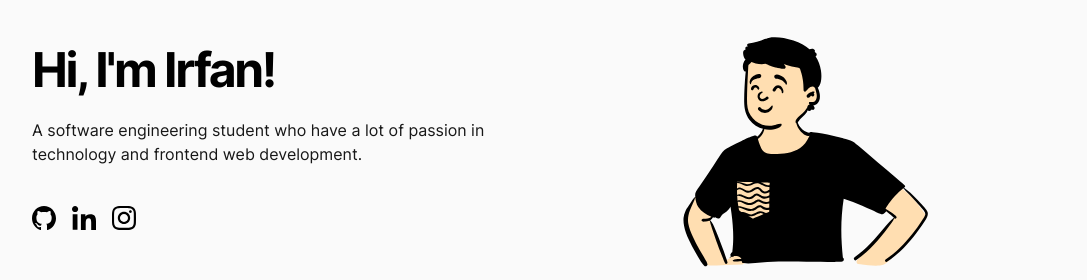
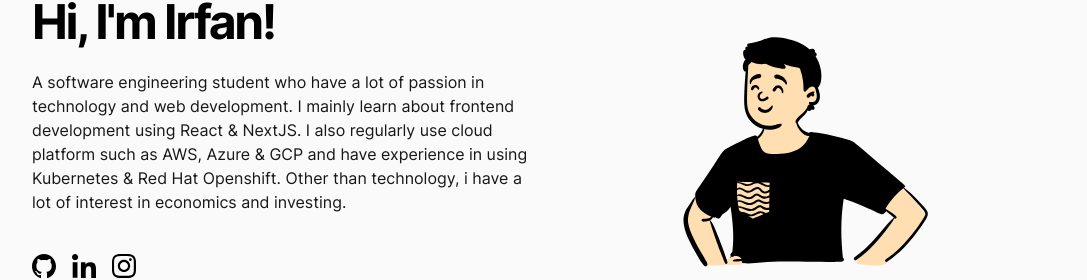
Before and after one commit to irfan44/irfannm, a Next.js app: page / in a window 1280 px wide. Shown: the part 166-446 px from the top of the page, without its empty margins (96-1183 px from the left). Built offline with nearby package versions, Linux system fonts and the light colour scheme.

Commit message:
fix: change hero description

```diff
--- a/components/templates/Home/HeroSection/index.tsx
+++ b/components/templates/Home/HeroSection/index.tsx
@@ -8,7 +8,11 @@
         <h1>Hi, I&apos;m Irfan!</h1>
         <p>
           A software engineering student who have a lot of passion in technology
-          and frontend web development.
+          and web development. I mainly learn about frontend development using
+          React & NextJS. I also regularly use cloud platform such as AWS, Azure
+          & GCP and have experience in using Kubernetes & Red Hat Openshift.
+          Other than technology, i have a lot of interest in economics and
+          investing.
         </p>
         <div className="flex space-x-4 py-4">
           <SocialLink />
```
